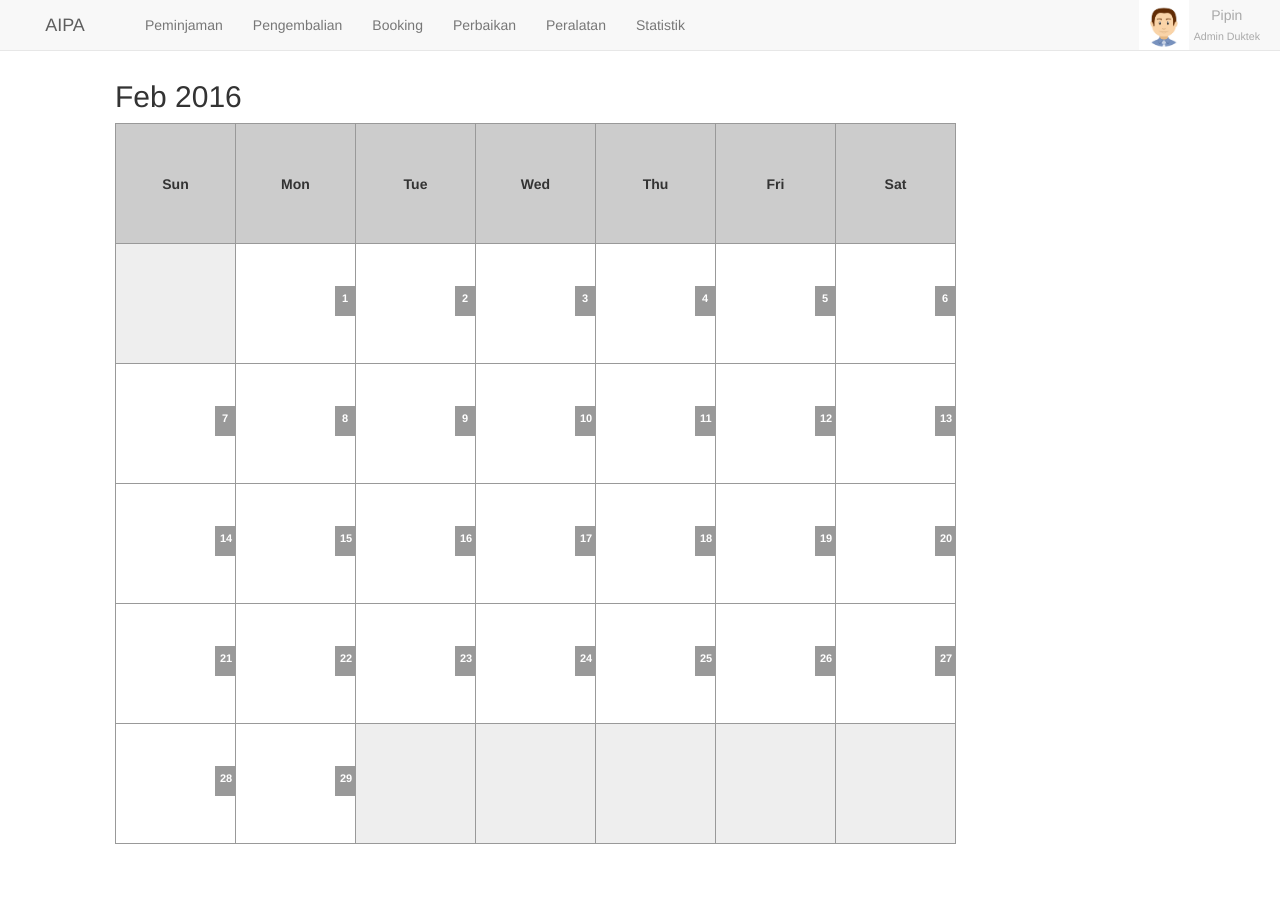
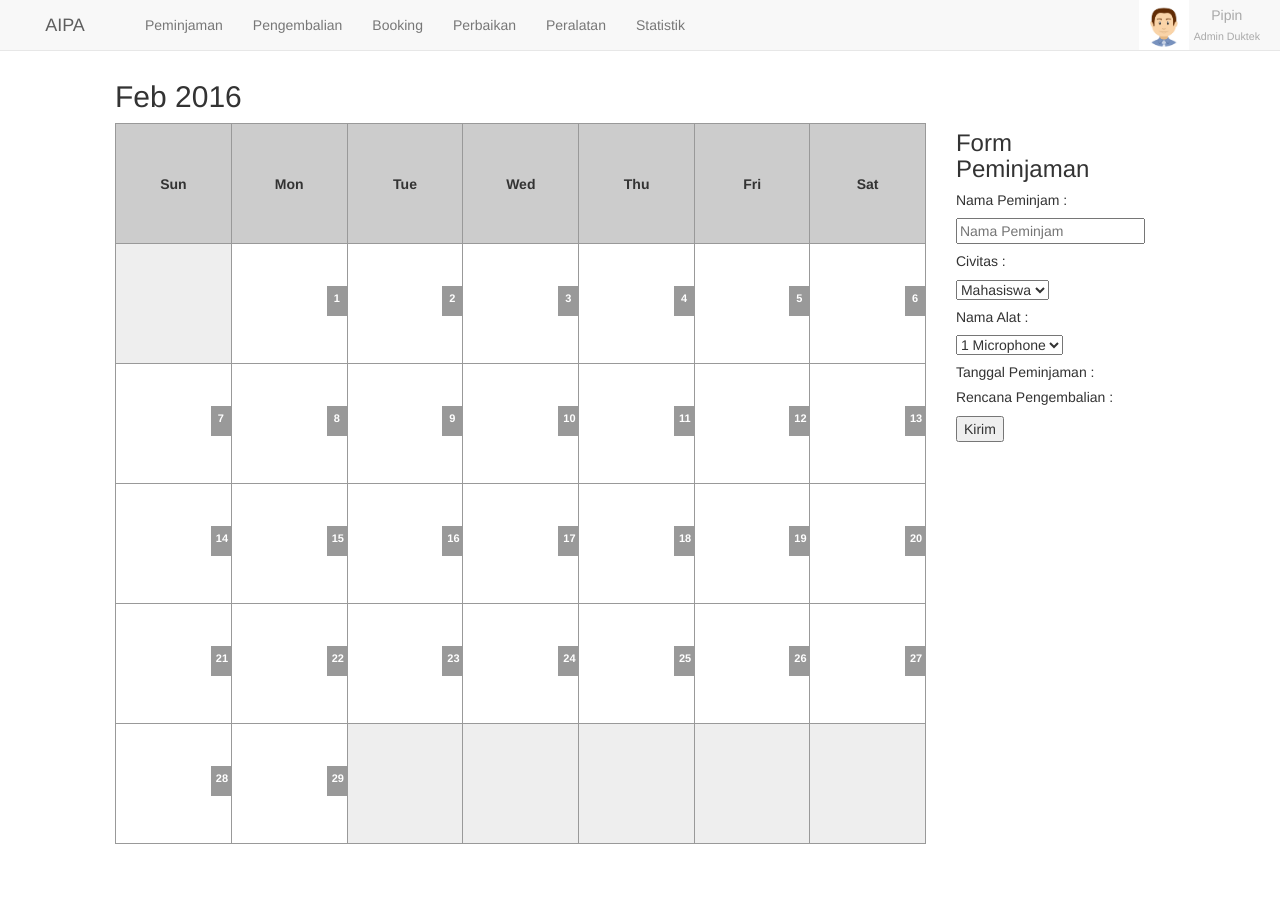
Before and after one commit to fitrakun/AIPA, a PHP site: page / in a window 1280 px wide. Run offline with PHP 8.4, Linux system fonts and the light colour scheme.

Commit message:
tampilan form peminjaman, minus date picker

```diff
--- a/css/main.css
+++ b/css/main.css
@@ -79,6 +79,13 @@ td.calendar-day, td.calendar-day-np {
     border-right:1px solid #999;
 }
 
+input{
+    display:block;
+}
+select{
+    display:block;
+}
+
 #header{
     text-align: center;
     margin-bottom: 40px;
@@ -88,4 +95,16 @@ td.calendar-day, td.calendar-day-np {
     margin:auto;
     padding:20px 20px 60px 0px;
     max-width:1050px;
+    display : flex;
 }
+
+#calendar{
+    order:1;
+    margin-right : 20px;
+}
+
+#form{
+    order:2;
+    padding-top : 50px;
+    margin-left: 10px;
+}
--- a/index.php
+++ b/index.php
@@ -50,6 +50,28 @@
                         echo draw_calendar($month,$year);
                     ?>
                 </div>
+
+                <div id ="form">
+                    <h3>Form Peminjaman</h3>
+                    <form name ='form_peminjaman' action='' method = 'post'>
+                        <h5>Nama Peminjam :</h5>
+                        <input type = 'text' name = 'nama' placeholder = 'Nama Peminjam'/>
+                        <h5>Civitas :</h5>
+                        <select name = 'civitas'>
+                            <option value="Mahasiswa">Mahasiswa</option>
+                            <option value="Dosen">Dosen</option>
+                            <option value="Institusi">Institusi</option>
+                        </select>
+                        <h5>Nama Alat :</h5>
+                        <select name = 'alat'>
+                            <option value="1 Microphone">1 Microphone</option>
+                        </select>
+                        <h5>Tanggal Peminjaman :</h5>
+
+                        <h5>Rencana Pengembalian :</h5>
+                        <input class = 'button' id='button_post' type = 'submit' value='Kirim'/>
+                    </form>
+                </div>
             </div>
     </body>
 </html>
```
